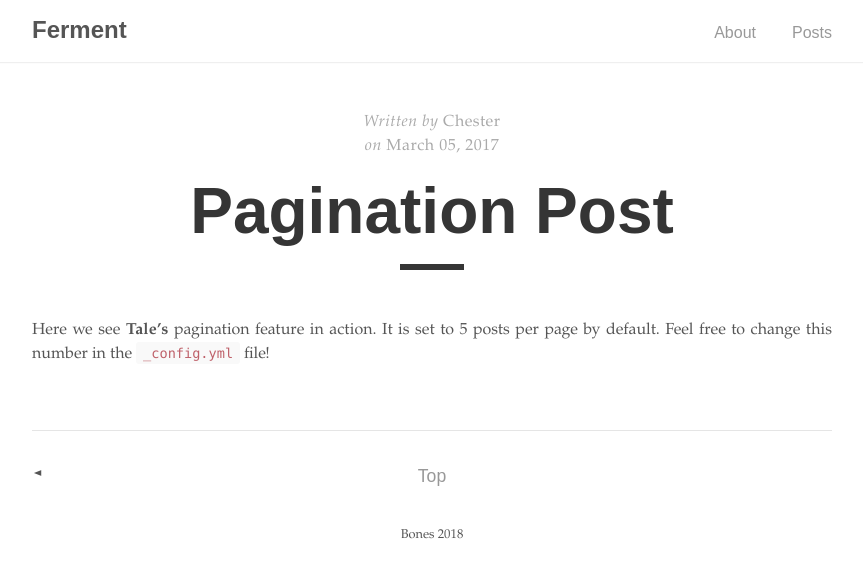
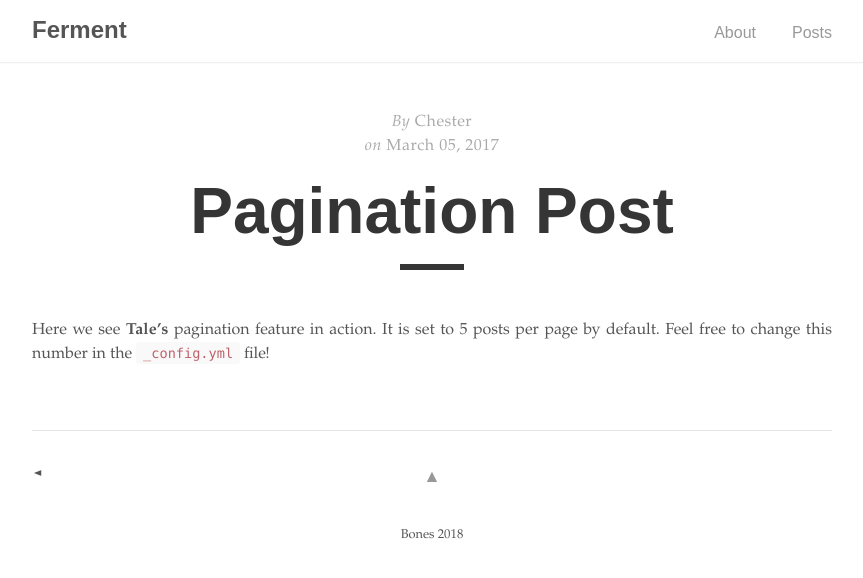
Before and after one commit to viablue/ferment, a Jekyll site: the page built from _posts/2017-03-05-pagination-post.md, in a window 1280 px wide. Shown: the top 578 px of the page, without its empty margins (208-1071 px from the left). Built offline with Jekyll 4.4.1, drawn with Linux system fonts in a browser that asks for light colours.

Commit message:
get a room you two

```diff
--- a/_layouts/post.html
+++ b/_layouts/post.html
@@ -4,11 +4,11 @@ layout: default
 
 <div class="post">
   <div class="post-info">
-    <span>Written by</span>
     {% if page.author %}
-        {{ page.author }}
+      <span>By</span>
+      {{ page.author }}
     {% else %}
-        {{ site.author.name }}
+        <!-- {{ site.author.name }} -->
     {% endif %}
 
     {% if page.date %}
@@ -32,5 +32,5 @@ layout: default
     <a href="{{ page.previous.url | prepend: site.baseurl }}" class="right arrow">&#9658;</a>
   {% endif %}
 
-  <a href="#" class="top">Top</a>
+  <a href="#" class="top">&#9650;</a>
 </div>
```
